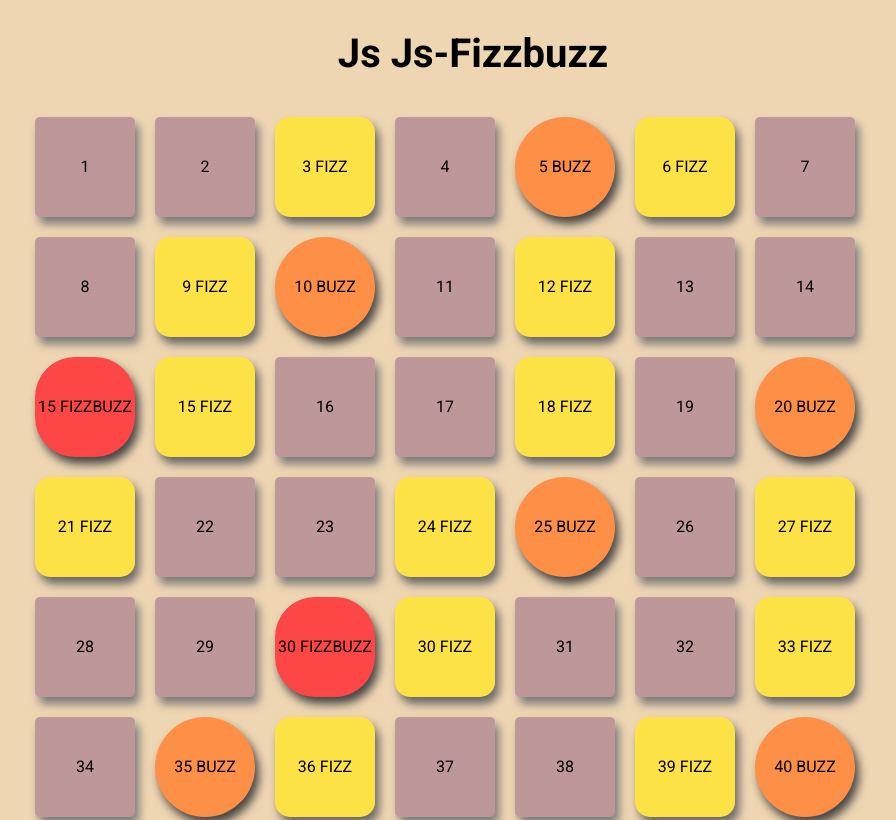
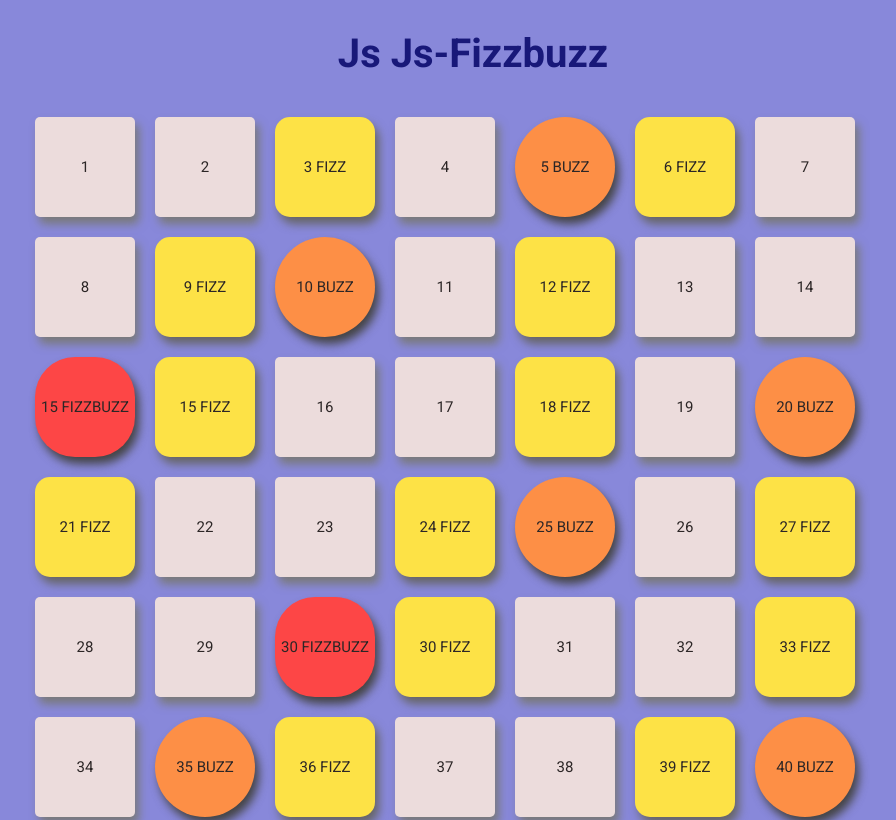
Before and after one commit to LoretaDibenedetto/js-fizzbuzz, a plain HTML site: page index.html in a window 1280 px wide. Shown: the top 820 px of the page, without its empty margins (167-1063 px from the left). Drawn offline with Linux system fonts and the light colour scheme.

Commit message:
add color to font and background

```diff
--- a/custom_css/style.css
+++ b/custom_css/style.css
@@ -6,15 +6,19 @@
     margin: 0;
     padding: 0;
     font-family: 'Roboto', sans-serif;
+
 }
+
+
 body{
-    background-color:#EFD6B3 ;
+    background-color: #8888da;
 
 }
 h1{
     margin: 30px;
     text-align: center;
     font-size:  40px;
+    color:#181879
 }
 
 .container{
@@ -22,6 +26,8 @@ h1{
     width: 70%;
     display:flex;
     flex-wrap: wrap;
+    font-size: 15px;
+    color:#2c2626;
 }
 
 .box-fizz{
@@ -75,7 +81,7 @@ h1{
     border-radius: 5px;
     height: 100px;
     width: 100px;
-    background-color: #be9898;
+    background-color: #ecdcdc;
     text-align: center;
     line-height: 100px;
     vertical-align: middle;
```
